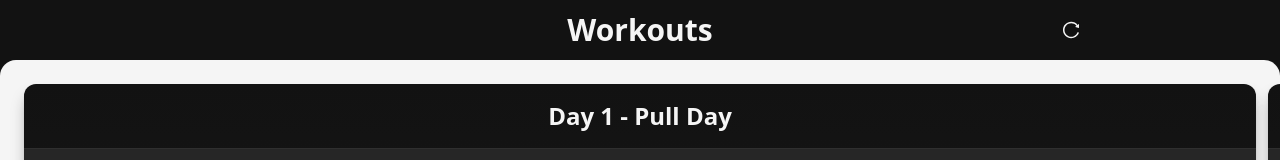
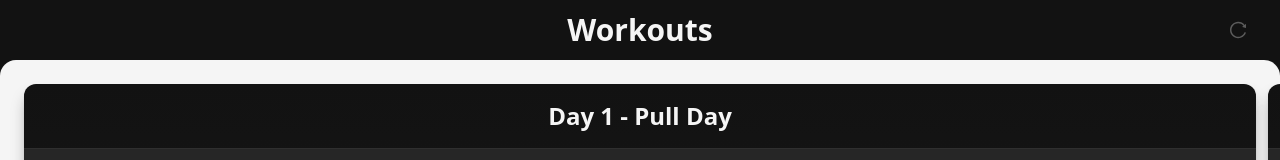
Before and after one commit to AlexBeje/gym-app, a React (Vite) app: page / in a window 1280 px wide. Shown: the top 160 px of the page. Built offline with nearby package versions, Linux system fonts and the light colour scheme.

Commit message:
👌 IMPROVE: Added exercise kg.

```diff
--- a/db/workouts.json
+++ b/db/workouts.json
@@ -7,7 +7,7 @@
         "name": "Deadlift",
         "sets": "4",
         "reps": "6",
-        "weight": "0",
+        "weight": "52.5",
         "unit": "kg",
         "completed": false,
         "firstExercise": true
@@ -16,7 +16,7 @@
         "name": "Barbell Row",
         "sets": "3",
         "reps": "10",
-        "weight": "0",
+        "weight": "18.25",
         "unit": "kg",
         "completed": false
       },
@@ -24,7 +24,7 @@
         "name": "Dumbbell Pullover",
         "sets": "3",
         "reps": "12",
-        "weight": "0",
+        "weight": "27.5",
         "unit": "kg",
         "completed": false
       },
@@ -32,22 +32,22 @@
         "name": "Dumbbell Upright Row",
         "sets": "3",
         "reps": "12",
-        "weight": "0",
+        "weight": "17.5",
         "unit": "kg",
         "completed": false
       },
       {
         "name": "Chin up",
         "sets": "3",
-        "editableReps": "0",
+        "editableReps": "4",
         "superSet": true
       },
       {
         "name": "Tricep Overhead",
         "sets": "3",
         "reps": "12",
-        "weight": "0",
-        "unit": "kg",
+        "weight": "90",
+        "unit": "lbs",
         "completed": false,
         "superSet": true
       }
@@ -61,7 +61,7 @@
         "name": "Barbell Bench Press",
         "sets": "4",
         "reps": "6",
-        "weight": "0",
+        "weight": "32.5",
         "unit": "kg",
         "completed": false,
         "firstExercise": true
@@ -70,15 +70,15 @@
         "name": "Cable Crossover",
         "sets": "4",
         "reps": "12",
-        "weight": "0",
-        "unit": "kg",
+        "weight": "25",
+        "unit": "lbs",
         "completed": false
       },
       {
         "name": "Dumbbell Shoulder",
         "sets": "4",
         "reps": "10",
-        "weight": "0",
+        "weight": "10",
         "unit": "kg",
         "completed": false
       },
@@ -86,7 +86,7 @@
         "name": "Lateral Rise",
         "sets": "4",
         "reps": "15",
-        "weight": "0",
+        "weight": "2.5",
         "unit": "kg",
         "completed": false
       },
@@ -94,7 +94,7 @@
         "name": "Dumbbell Skullcrusher",
         "sets": "3",
         "reps": "12",
-        "weight": "0",
+        "weight": "12.5",
         "unit": "kg",
         "completed": false,
         "superSet": true
@@ -103,7 +103,7 @@
         "name": "Waiter Curls",
         "sets": "3",
         "reps": "12",
-        "weight": "0",
+        "weight": "17.5",
         "unit": "kg",
         "completed": false,
         "superSet": true
--- a/src/pages/App.jsx
+++ b/src/pages/App.jsx
@@ -18,18 +18,13 @@ function App() {
   };
 
   return (
-    <div className="bg-dark-900 flex flex-col h-screen text-light-100">
-      <div className="flex">
-        <div className="flex-1" />
-        <h1 className="font-bold text-3xl text-center w-full p-3 flex-1">
-          Workouts
-        </h1>
-        <div className="flex-1 flex justify-center align-center">
-          <AiOutlineReload
-            className="h-full text-xl"
-            onClick={handleResetClick}
-          />
-        </div>
+    <div className="bg-dark-900 flex flex-col h-screen relative text-light-100">
+      <h1 className="font-bold p-3 text-3xl text-center w-full">Workouts</h1>
+      <div className="absolute mr-8 right-0 top-5">
+        <AiOutlineReload
+          className="cursor-pointer text-dark-200 text-xl"
+          onClick={handleResetClick}
+        />
       </div>
       <div className="bg-light-100 h-full rounded-t-2xl text-dark-900">
         <div className="flex h-full overflow-x-auto p-6 snap-mandatory snap-x gap-3">
```
